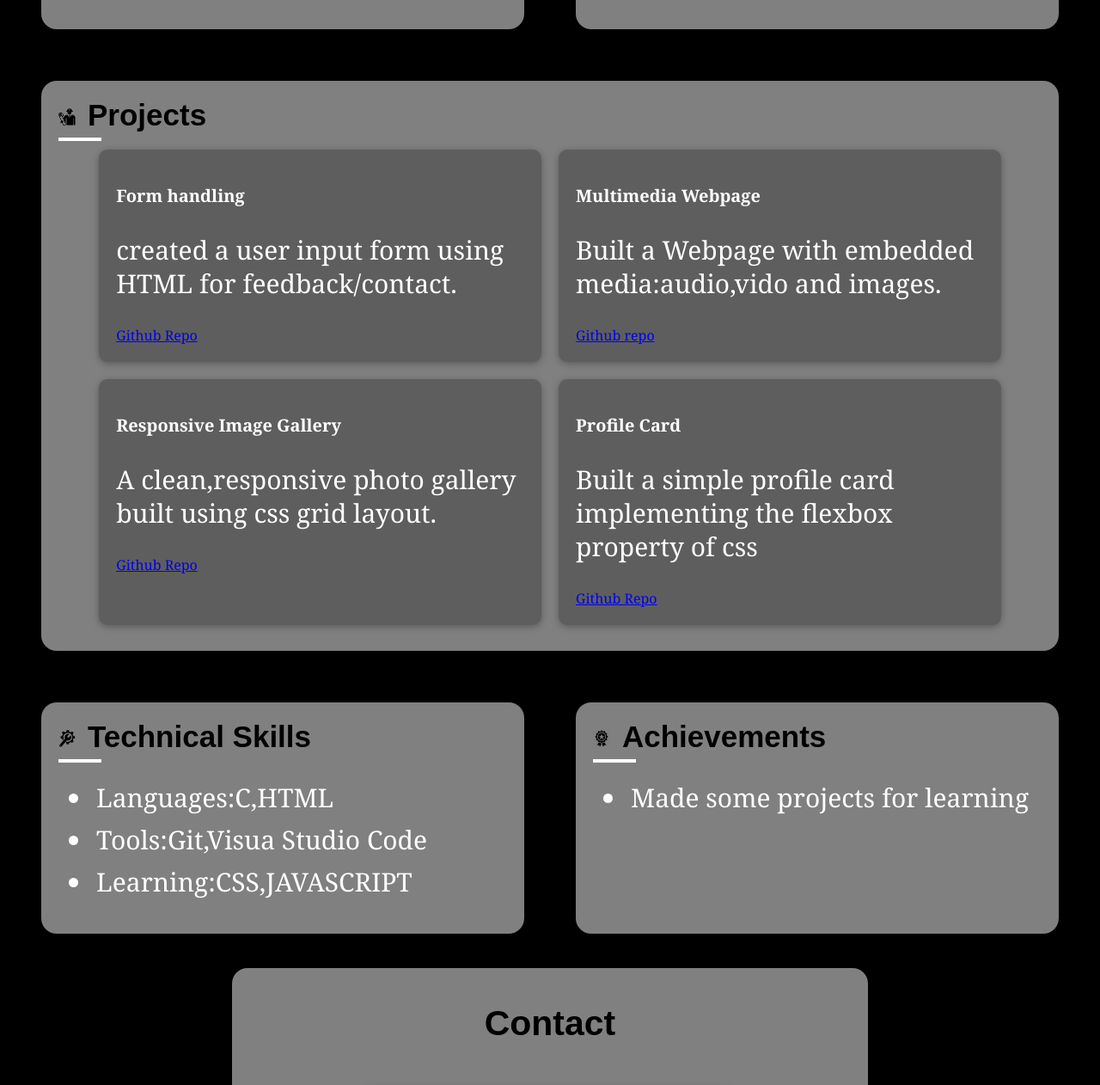
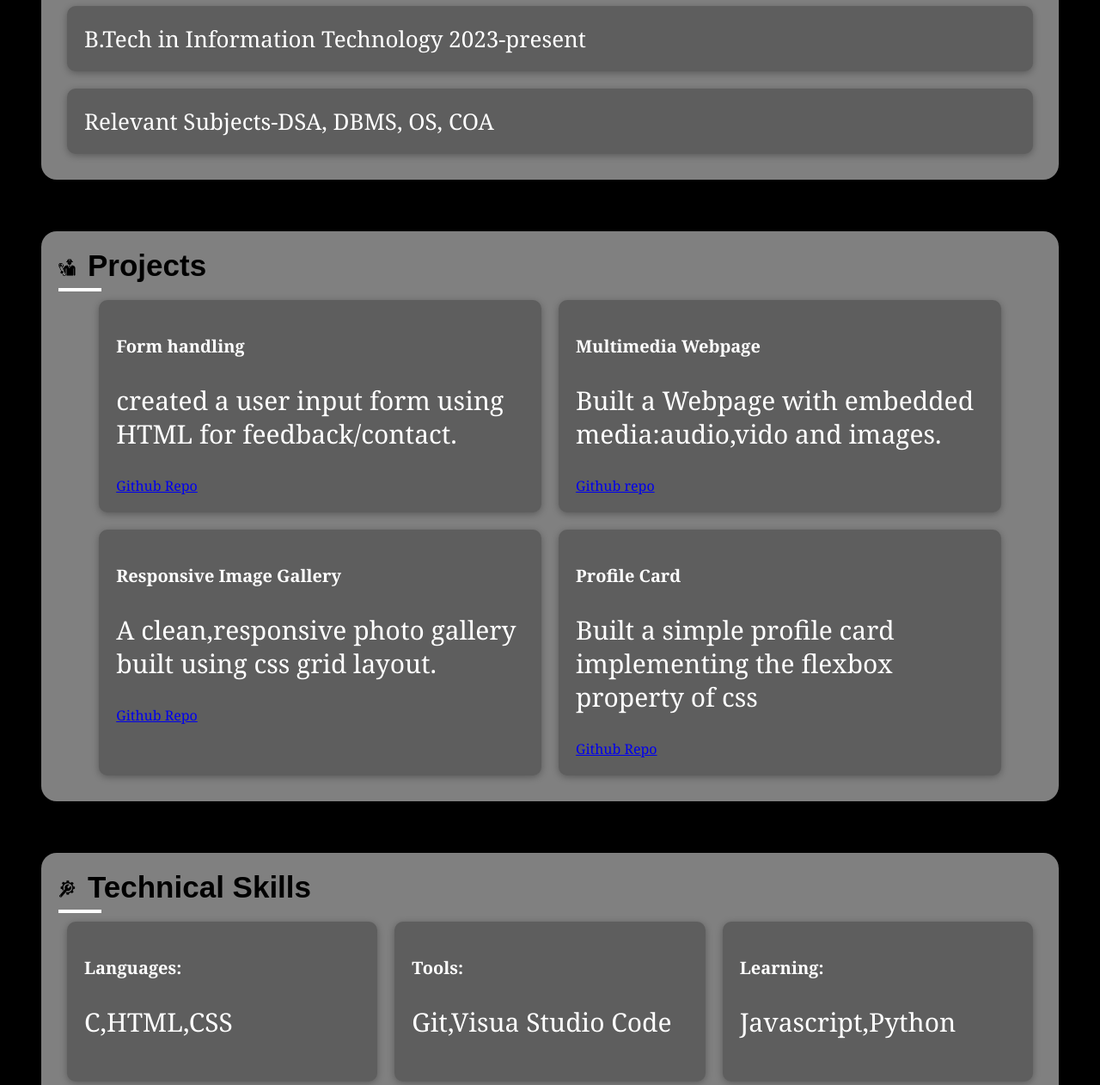
Before and after one commit to Kshitij1ghk/Portfolio, a plain HTML site: page index.html in a window 1280 px wide. Shown: the part 560-1822 px from the top of the page at 86% size. Drawn offline with Linux system fonts and the light colour scheme.

Commit message:
-made the content inside the portflio more streamlined --expanded columns of each section from line 1 to 3 except columns

```diff
--- a/index.html
+++ b/index.html
@@ -14,31 +14,31 @@
             </div>
             <nav>
                 <ul>
-                    <li><a href="#profile">Profile</a></li>
+                    <li><a href="#profile">About</a></li>
                     <li><a href="#education">Education</a></li>
                     <li><a href="#projects">Projects</a></li>
                     <li><a href="#technicalskills">Technicalskills</a></li>
-                    <li><a href="#achievements">Achievements</a></li>
                     <li><a href="#contacts">Contacts</a></li>
                 </ul>
             </nav>
         </section>
         <div class="grid-container">
-            <section id="profile">
+            <section id="profile" class="profile1">
             <img src="resources/profile.png" width="20" height="20">
             <strong>About</strong>
-        <p>
-            I'm an undergraduate IT student currently learning core computer science fundamentals. I enjoy exploring web technologies and programming logic,<br>
-            and I'm passionate about building a strong foundation for a career in tech.
-        </p>
+            <p>
+            I'm an undergraduate IT student currently learning core computer science fundamentals. I enjoy exploring web technologies and programming logic,and I'm passionate about building a strong foundation for a career in tech.
+            </p>
         </section>
-        <section id="education">
+        <section id="education" class="education1">
             <img src="resources/education.jpg" width="20" height="20">
             <strong>Education</strong>
         <ul>
-            <li>B.Tech in Information Technology<br>
-                2023-present<br>
+            <li>B.Tech in Information Technology
+                2023-present
             </li>
+        </ul>
+        <ul>
             <li>Relevant Subjects-DSA, DBMS, OS, COA </li>
         </ul>
         </section>
@@ -69,20 +69,22 @@
 
         </ul>
         </section>
-        <section id="technicalskills">
+        <section id="technicalskills" class="span-columns1">
         <img src="resources/technicalskills.jpg" width="20" height="20">
         <strong>Technical Skills</strong>
         <ul>
-            <li>Languages:C,HTML</li>
-            <li>Tools:Git,Visua Studio Code</li>
-            <li>Learning:CSS,JAVASCRIPT</li>
-        </ul>
-        </section>
-        <section id="achievements">
-            <img src="resources/achievements.jpg" width="20" hieght="20">
-            <strong>Achievements</strong>
-        <ul>
-            <li>Made some projects for learning</li>
+            <li>
+                <h3>Languages:</h3>
+                <p>C,HTML,CSS</p>
+            </li>
+            <li>
+                <h3>Tools:</h3>
+                <p>Git,Visua Studio Code</p>
+            </li>
+            <li>
+                <h3>Learning:</h3>
+                <p>Javascript,Python</p>
+            </li>
         </ul>
         </section>
         <section id="contacts" class="span-columns">
--- a/style.css
+++ b/style.css
@@ -142,8 +142,72 @@ body {
     margin: 10px;/*creates spacing between card*/
     box-sizing: border-box;
 }
+#profile p{
+    justify-content: center;
+    background-color: #5e5e5e;
+    padding: 20px;
+    border-radius: 10px;
+    box-shadow: 0 2px 8px rgba(0,0,0,0.3); /*adds a shadow effect to the box which goes as box-shadow: offset-x offset-y blur-radius color;*/
+    font-size: 28px;
+    box-sizing: border-box;
+
+}
+#education ul{
+    display: flex; /*changes layout to horizontal*/
+    justify-content: center;
+    padding: 0;
+    margin: 0;
+    box-sizing: border-box;
+    list-style: none;
+}
+#education ul li{
+    background-color: #5e5e5e;
+    padding: 20px;
+    width: 100%;
+    border-radius: 10px;
+    box-shadow: 0 2px 8px rgba(0,0,0,0.3); /*adds a shadow effect to the box which goes as box-shadow: offset-x offset-y blur-radius color;*/
+    font-size: 26px;
+    box-sizing: border-box;
+    margin: 10px;/*creates spacing between card*/
+    box-sizing: border-box;
+}
 .span-columns{
     grid-column: 1/-1;/*spans full width*/
+}
+
+.span-columns1{
+    grid-column: -1/1;
+}
+.profile1{
+    grid-column: -1/1;
+}
+.education1{
+    grid-column: -1/1;
+}
+#technicalskills ul {
+    display: flex; /*changes layout to horizontal*/
+    justify-content: center;
+    padding: 0;
+    margin: 0;
+    box-sizing: border-box;
+    list-style: none;
+}
+
+#technicalskills ul li h3 {
+    font-size: 20px;
+    margin-bottom: 5px;
+    color: white;
+}
+#technicalskills ul li {
+    background-color: #5e5e5e;
+    padding: 20px;
+    border-radius: 10px;
+    width: 45%; /*this makes two cards per row */
+    box-shadow: 0 2px 8px rgba(0,0,0,0.3); /*adds a shadow effect to the box which goes as box-shadow: offset-x offset-y blur-radius color;*/
+    font-size: 16px;
+    box-sizing: border-box;
+    margin: 10px;/*creates spacing between card*/
+    box-sizing: border-box;
 }
 
 #contacts {
```
